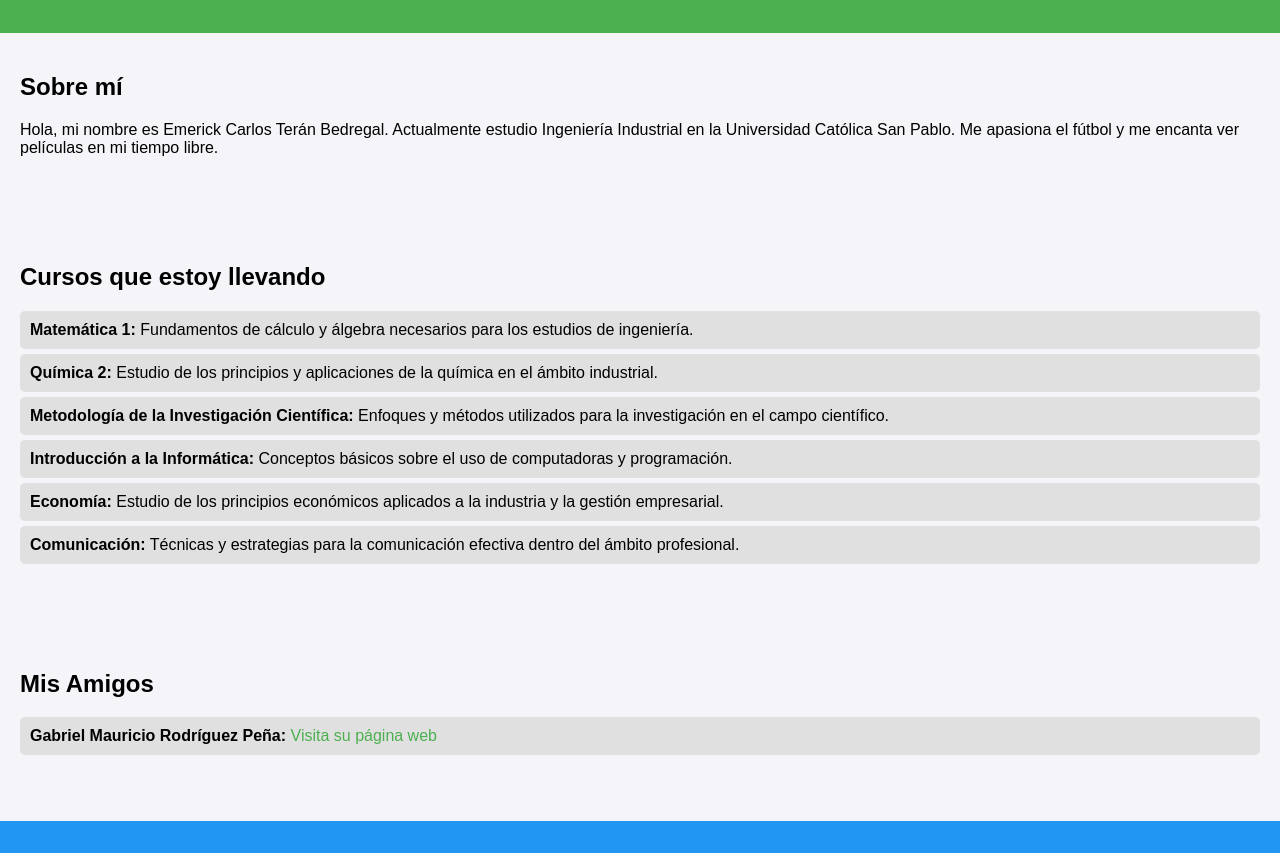
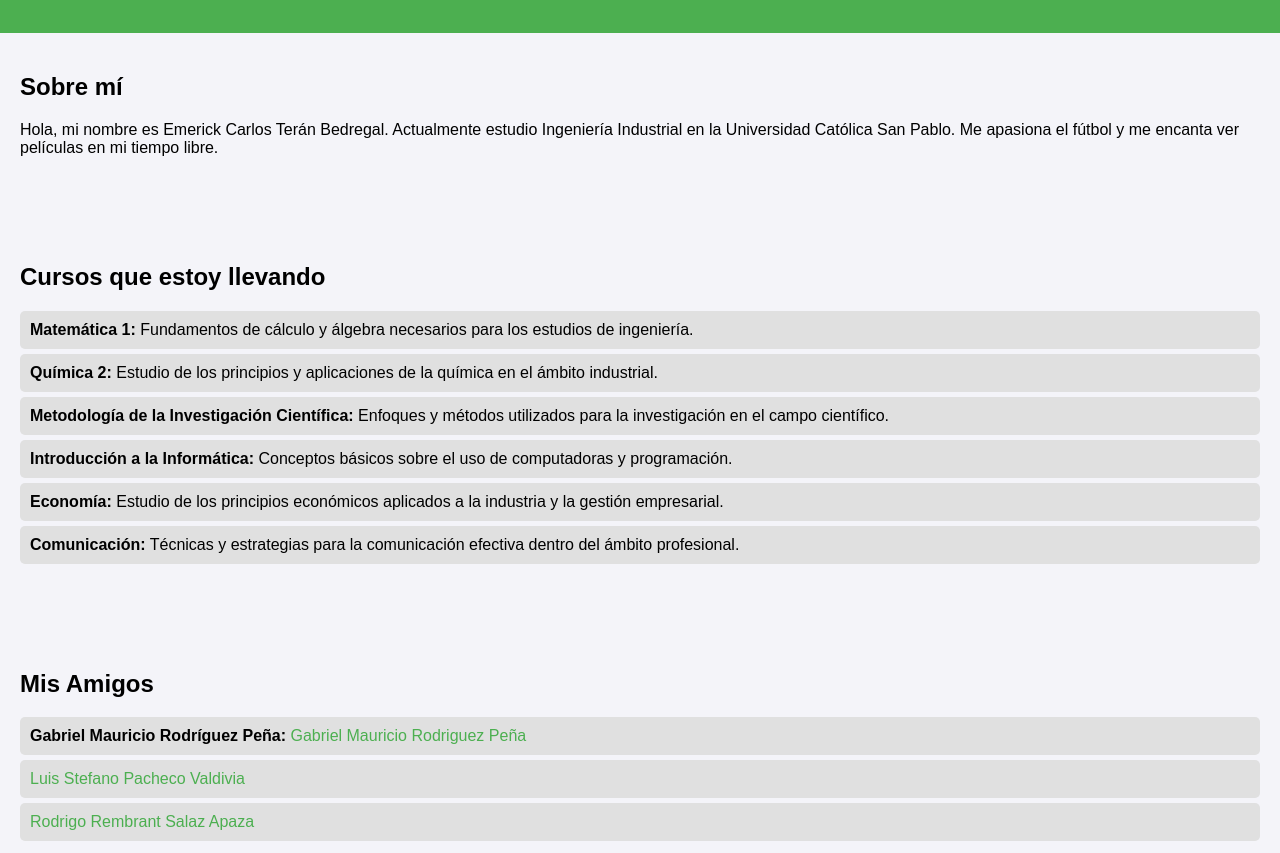
Before and after one commit to emerickcarlosteranbedregal/EmerickCarlosTeranBedregal, a plain HTML site: page index.html in a window 1280 px wide. Shown: the part 94-947 px from the top of the page. Drawn offline with Linux system fonts and the light colour scheme.

Commit message:
Update index.html

```diff
--- a/index.html
+++ b/index.html
@@ -91,7 +91,9 @@
         <h2>Mis Amigos</h2>
         <ul>
             <li>
-                <strong>Gabriel Mauricio Rodríguez Peña:</strong> <a href="https://gabrielmaurodriguez.github.io/gabrielmauriciorodriguezpe-a.github.io/" target="_blank">Visita su página web</a>
+                <strong>Gabriel Mauricio Rodríguez Peña:</strong> <a href="https://gabrielmaurodriguez.github.io/gabrielmauriciorodriguezpe-a.github.io/" target="_blank">Gabriel Mauricio Rodriguez Peña</a></li>
+            <li><a href="https://luisstefanopachecovaldivia.github.io/LuisStefanoPachecoValdivia/" target="_blank">Luis Stefano Pacheco Valdivia</a></li>
+             <li><a href="https://rodrigorembrantsalasapaza.github.io/RodrigoRembrantSalasApaza/" target="_blank">Rodrigo Rembrant Salaz Apaza</a></li>
             </li>
         </ul>
     </section>
```
